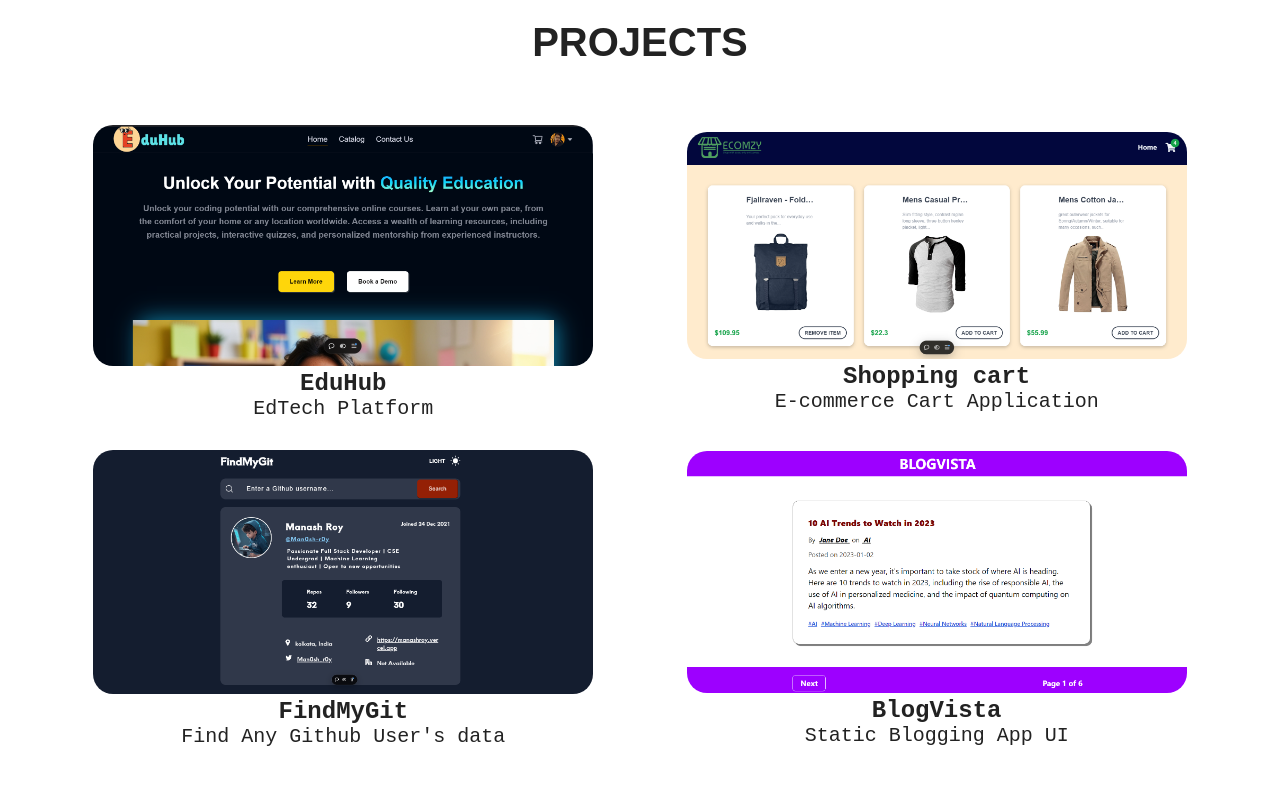
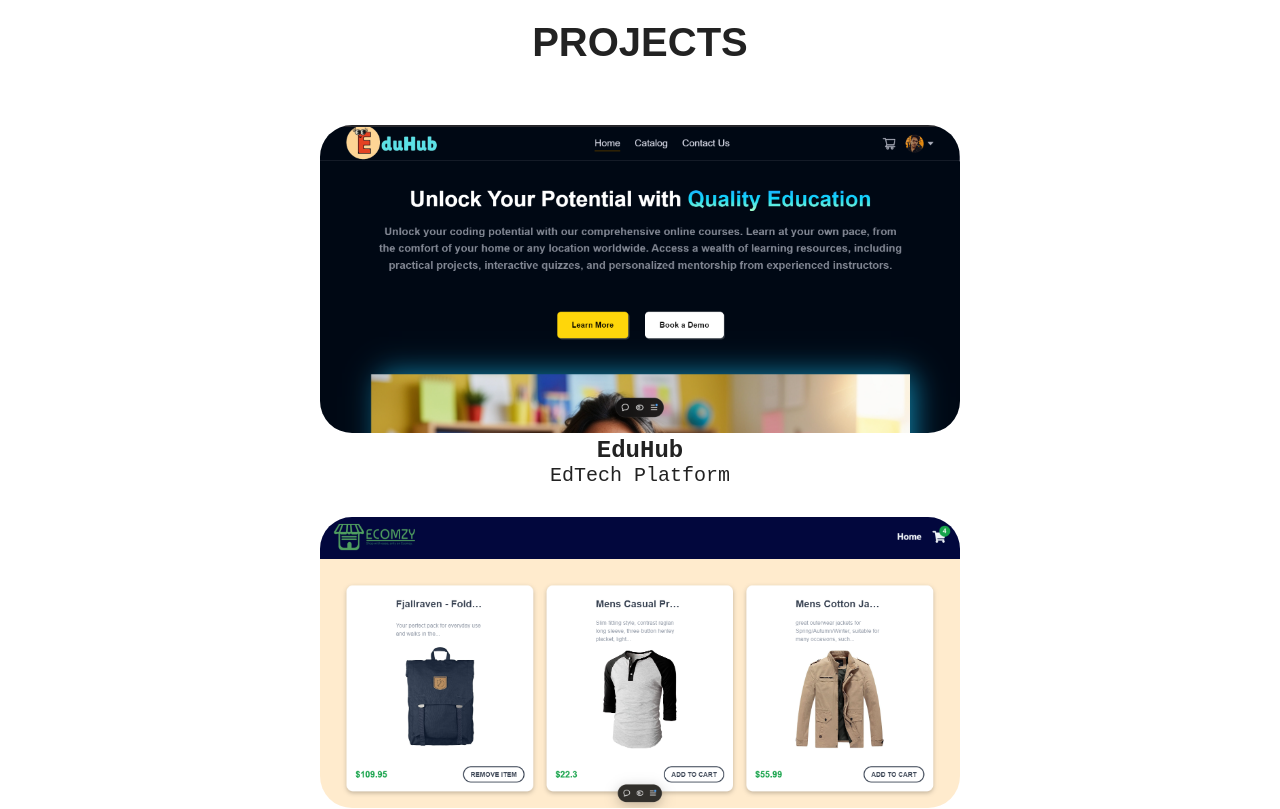
Before and after one commit to Man0sh-r0y/My-Portfolio, a React (Vite) app: page / in a window 1280 px wide. Shown: the part 880-1689 px from the top of the page. Built offline with nearby package versions, Linux system fonts and the light colour scheme.

Commit message:
updated the file

```diff
--- a/src/sections/Projects/ProjectsStyles.module.css
+++ b/src/sections/Projects/ProjectsStyles.module.css
@@ -2,12 +2,13 @@
   display: flex;
   flex-direction: column;
   text-align: center;
+  /* padding: 0 2rem; */
 
   img {
-    max-width: 500px;
+    max-width: 40rem;
     align-self: center;
     background-color: var(--project-card-bg);
-    border-radius: 20px;
+    border-radius: 2rem;
   }
 
   a {
@@ -34,6 +35,6 @@
     flex-direction: row;
     flex-wrap: wrap;
     justify-content: space-evenly;
-    padding: 0 30px;
+    padding: 0 1.9rem;
   }
 }
```
